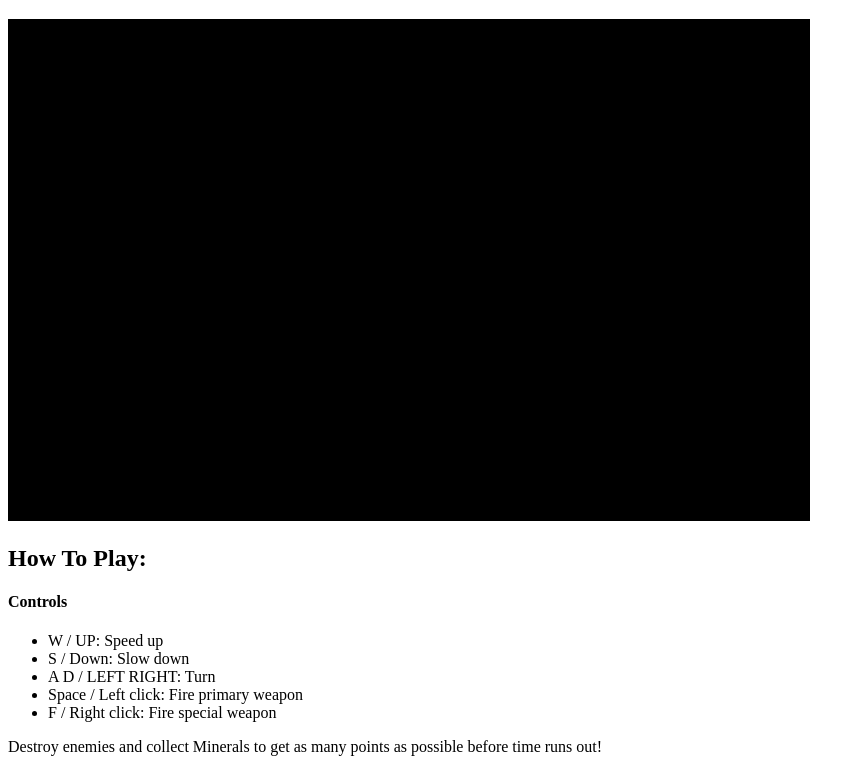
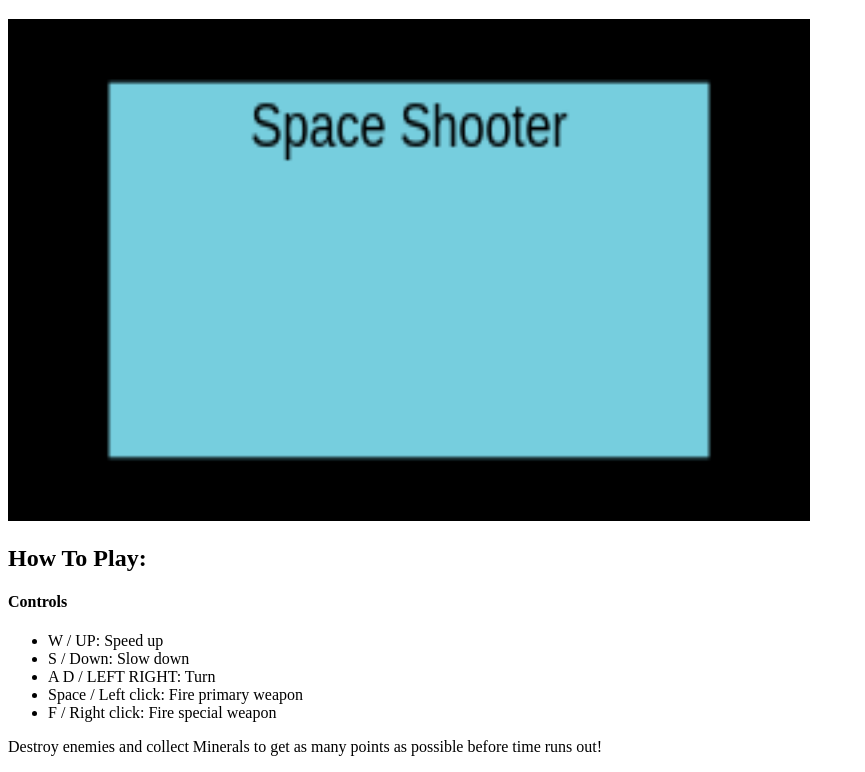
Before and after one commit to YoukaiDragon/dgl-409-space-shooter-game, a plain HTML site: page index.html in a window 1280 px wide. Shown: the part 61-833 px from the top of the page, without its empty margins (0-865 px from the left). Drawn offline with Linux system fonts and the light colour scheme.

Commit message:
Display menu box and (temp) title

```diff
--- a/scripts/game.js
+++ b/scripts/game.js
@@ -38,18 +38,32 @@ const viewport = {
     y: 0
 }
 
-ctx.fillStyle = "black";
-ctx.fillRect(0, 0, canvas.width, canvas.height);
+setInterval(gameFrame, 30, viewport, canvas, ctx);
 
-setInterval((viewport, canvas, ctx) => {
+function gameFrame(viewport, canvas, ctx) {
     update();
     render(viewport, canvas, ctx);
-}, 30);
+}
 
 function update() {
 
 }
 
 function render(viewport, canvas, ctx) {
+    //colours
+    let black = "rgb(0, 0, 0)";
+    let lightBlue = "rgb(118, 206, 222)";
+    //draw the menu
+    if (gameState == GameStates.Menu) {
+        ctx.fillStyle = black;
+        ctx.fillRect(0, 0, canvas.width, canvas.height);
 
+        ctx.fillStyle = lightBlue;
+        ctx.fillRect(canvas.width / 8, canvas.height / 8, canvas.width * (6/8), canvas.height * (6/8));
+
+        ctx.fillStyle = black;
+        ctx.font = "18px Arial";
+        ctx.textAlign = "center";
+        ctx.fillText("Space Shooter", canvas.width/2, canvas.height * 2/8);
+    }
 }
```
Also changed, not shown: index.html (+1 -0 lines).
